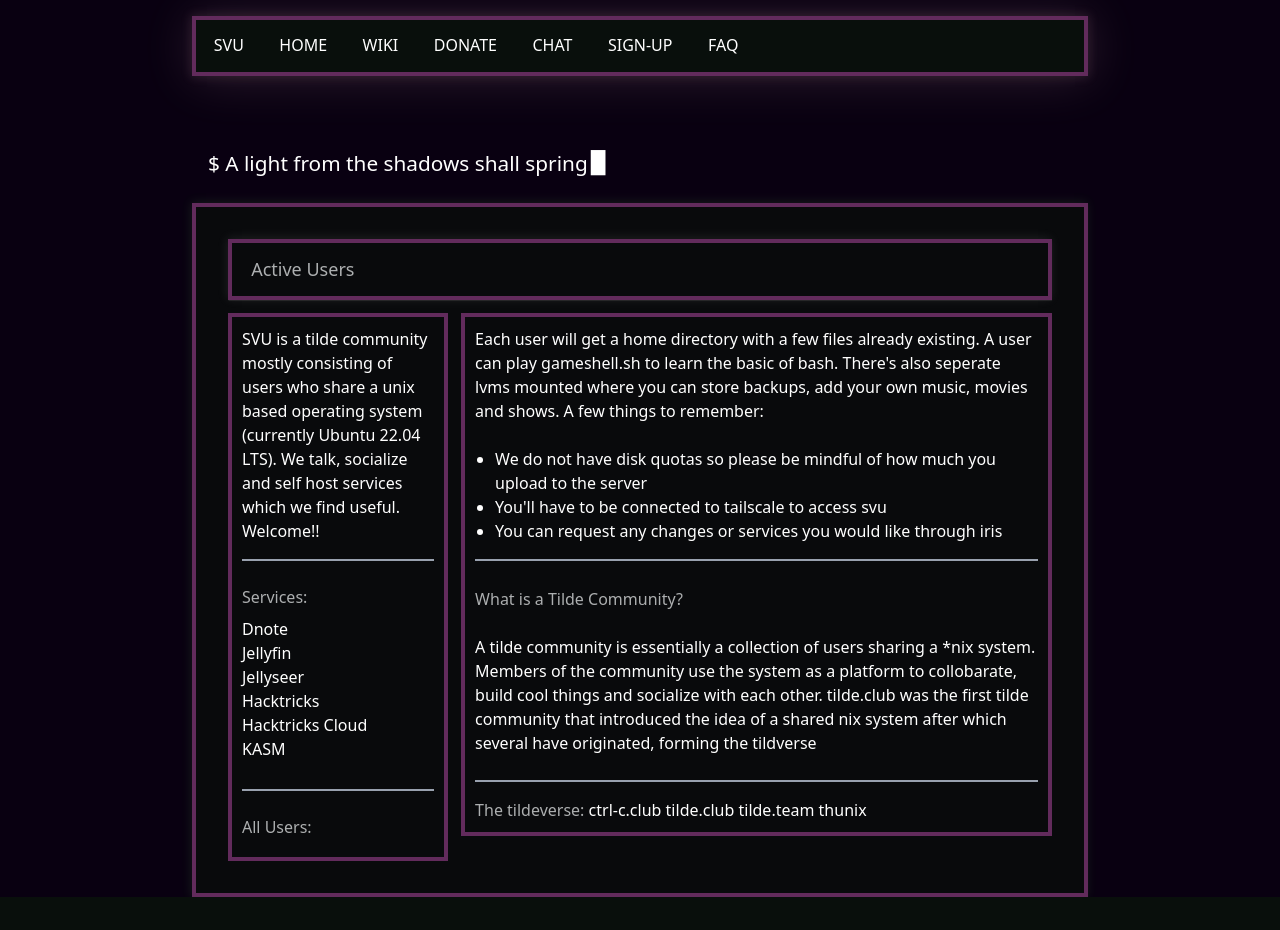
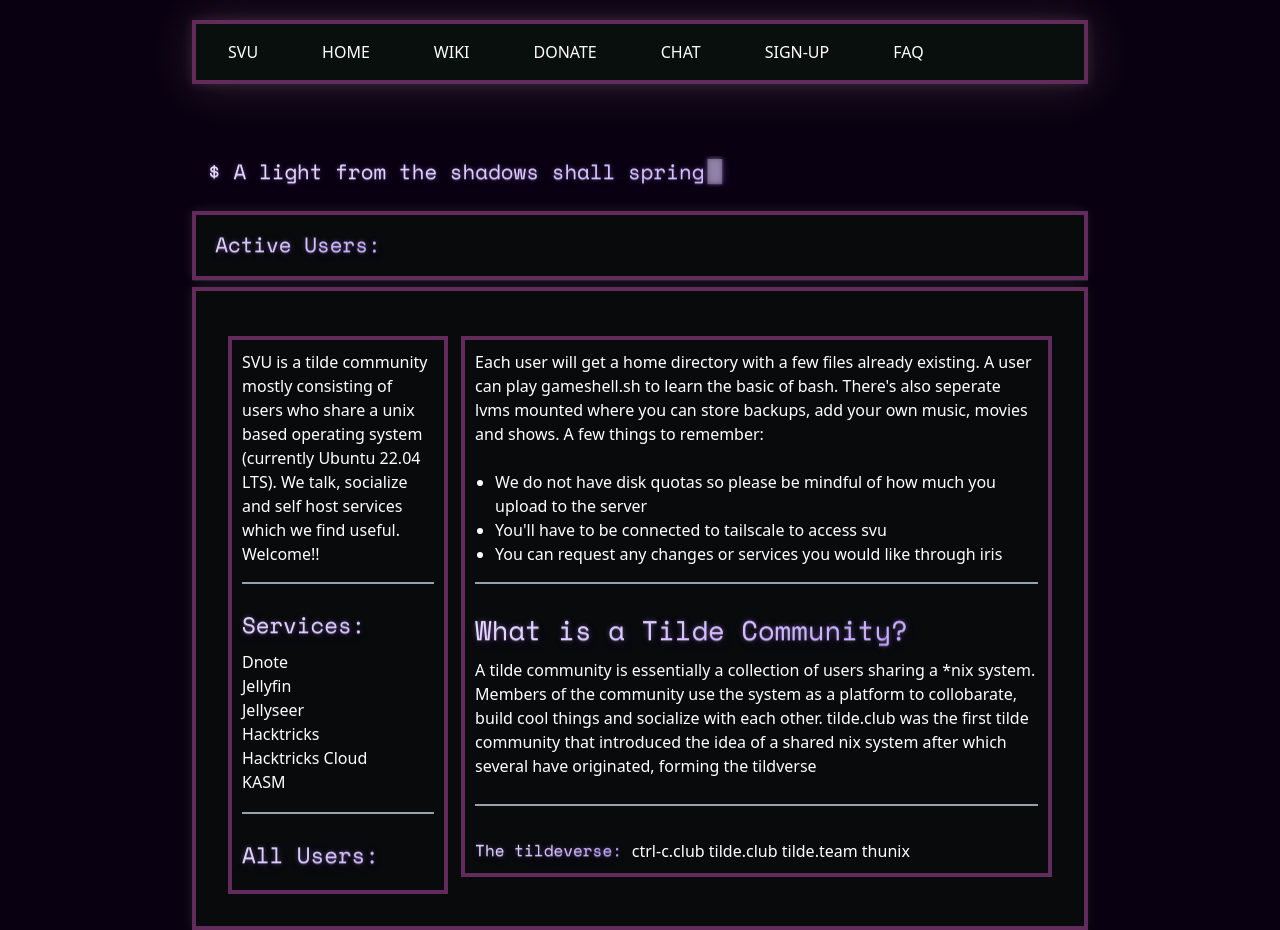
Before and after one commit to Viridescent7/svu_dashboard, a Django app: page / in a window 1280 px wide. Before the commit the page ends 897 px from the top, so only its background shows below. Run offline with Django 4.2, Linux system fonts and the light colour scheme.

Commit message:
modified h1 tags and fixed navbar

```diff
--- a/home/static/css/styles.css
+++ b/home/static/css/styles.css
@@ -1,37 +1,51 @@
+@import url('https://fonts.googleapis.com/css2?family=Space+Mono&display=swap');
+
 html, body {
   height: 100%;
   margin: 0;
 }
 
+h1 {
+  font-family: 'Space Mono';
+  color: #f2e8ff;
+  background: linear-gradient(145deg, #e9ddff, #cbb2ff, #a780ff);
+  -webkit-background-clip: text;
+  -webkit-text-fill-color: transparent;
 
-#navbar{
+  text-shadow:
+    0 1px 0 rgba(255, 255, 255, 0.3),
+    0 0 4px rgba(204, 179, 255, 0.3),
+    0 0 8px rgba(182, 142, 255, 0.2),
+    2px 4px 10px rgba(100, 0, 200, 0.15),
+    -1px -1px 3px rgba(255, 255, 255, 0.03);
+}
+
+#navbar {
     border: 0.28rem solid;
     border-color:rgba(98,43,92,100);
     border-image-slice: 1;
     box-shadow: 0px 0px 10px 2px rgba(247, 190, 200, 0.1),
                 1px 2px 50px 0.5px rgba(247, 190, 200, 0.15);
 
+    margin-top: 20px;
     min-height: 60px;
-    /* overflow: hidden; */
-}
-#navbar a{
-    display: block;
-    float: left;
-    padding-top: 1.5%;
-    padding-left: 2%;
-    padding-bottom: 12px;
-    padding-right: 2%;
+
+    display: flex;
+    justify-content: left;
+    align-items: left;
+    flex-wrap: wrap;
+
 
 }
 
-#navbar a:hover{
-   background-color: #303631;
+#navbar a{
+   transition: color 0.3s ease;
+   padding: 1rem 2rem;
+   display: block;
 }
 
-#navbar a:nth-child(0){
-    padding-bottom: 5px;
-    padding-left: 1.5%;
-    padding-right: 1.5%;
+#navbar a:hover {
+   background: linear-gradient(145deg, #2b2b2b, #1a1a1a);
 }
 
 @media (prefers-reduced-motion: no-preference) {
@@ -43,6 +57,7 @@ html, body {
         from { max-width: 2em; } /* Width of ::before */
         to { max-width: 100%; }
     }
+}
 
 #runner::before {
     content: "$ ";
@@ -64,19 +79,23 @@ html, body {
     margin-left: 3px;
 }
 
-#main-content{
+#main-content {
     border: 0.28rem solid;
     border-color: rgba(98,43,92,100);
     box-shadow: -1px -0.8px 10px 0.3px rgba(149, 255, 119, 0.1),
                 0.3px 1.1px 1px -0.3px rgba(149, 255, 119, 0.15);
 }
 
-#active-users{
+#active-users {
     border: 0.28rem solid;
     border-color:rgb(98,43,92);
     box-shadow: -1px -0.8px 10px 0.3px rgba(229,228,226, 0.1),
                 0.3px 1.1px 1px -0.3px rgba(229,228,226, 0.15);
     height: 100%;
+}
+
+#active-users h1 {
+  font-size: 1.3rem;
 }
 
 #main-body {
@@ -119,8 +138,16 @@ html, body {
     margin-bottom: auto;
 }
 
+#services h1 {
+    font-size: 1.4rem;
+}
+
 #services a:hover {
     color: red;
+}
+
+#all-users h1 {
+    font-size: 1.4rem;
 }
 
 #how-to {
@@ -145,6 +172,10 @@ html, body {
 #how-to ul.custom li::before {
   content: "•";
   margin-right: 8px;
+}
+
+#what-is h1 {
+    font-size: 1.7rem;
 }
 
 #username, #email, #why, #sshkey{
--- a/home/templates/index.html
+++ b/home/templates/index.html
@@ -3,12 +3,14 @@
 
 
 {% block title %}SVU{% endblock %}
-{% block runner%}<h1 id="runner">{{ quote }}</h1> {% endblock %}
+{% block runner %}<h1 id="runner">{{ quote }}</h1> {% endblock %}
 
-{% block main-content %}
-<div id="active-users" class="rounded-2">
+{% block active-users %}
+<div id="active-users" class="w-[70%] rounded-2 bg-[rgba(9,10,12,100)] mx-auto mt-[0.6%] mb-[0.5%]">
     <ul class="flex gap-[1rem]">
-        <h1 class="float-left whitespace-nowrap text-lg text-[rgba(191,193,194,0.9)] py-[0.8rem] px-[1.2rem]">Active Users</h1>
+        <h1 class="float-left whitespace-nowrap text-lg text-[rgba(191,193,194,0.9)] py-[0.9rem] px-[1.2rem]">
+            Active Users:
+        </h1>
         <marquee direction="left" scrollamount="5">
             <div class="flex gap-[2rem] pt-[1.25rem] text-[0.8rem]">
                 {% for user in active_users %}
@@ -18,6 +20,9 @@
         </marquee>
     </ul>
 </div>
+{% endblock %}
+
+{% block main-content %}
 <div id="main-body">
     <div id="about_us" class="mt-[0.2rem] py-[2rem]">
         SVU is a tilde community mostly consisting of users who share a unix based operating
@@ -37,7 +42,7 @@
         <br></br>
         <br></br>
         <hr class="my-4 border-t-2 border-gray-400" />
-        <div id="tilde" class="grid">
+        <div id="all-users" class="grid">
             <h1 class="float-left whitespace-nowrap text-[rgba(191,193,194,0.9)] py-[0.5rem]">
              All Users:
             </h1>
@@ -74,13 +79,15 @@
         which several have originated, forming the tildverse
         </div>
     <hr class="my-4 border-t-2 border-gray-400" />
-    <h1 class="float-left whitespace-nowrap text-[rgba(191,193,194,0.9)]">
+    <h1 class="float-left whitespace-nowrap text-[rgba(191,193,194,0.9)] mt-[1rem]">
         The tildeverse:&nbsp
     </h1>
-    <a href="https://ctrl-c.club">ctrl-c.club</a>
-    <a href="https://tilde.club">tilde.club</a>
-    <a href="https://tilde.team">tilde.team</a>
-    <a href="club">thunix</a>
+    <div id="tilde-links" class="mt-[2.1rem]">
+        <a href="https://ctrl-c.club">ctrl-c.club</a>
+        <a href="https://tilde.club">tilde.club</a>
+        <a href="https://tilde.team">tilde.team</a>
+        <a href="https://www.thunix.net">thunix</a>
+    </div>
     </div>
 </div>
 
--- a/home/templates/navi.html
+++ b/home/templates/navi.html
@@ -9,7 +9,7 @@
 </head>
 <body>
 
-<div id="navbar" class="mx-auto my-auto bg-[rgba(9,15,12,100)] pl-3.5%">
+<div id="navbar" class="mx-auto my-auto bg-[rgba(9,15,12,100)] pl-3.5% w-[70%]">
     <a href="/">SVU</a>
     <a href="/">HOME</a>
     <a href="#">WIKI</a>
--- a/templates/base.html
+++ b/templates/base.html
@@ -12,9 +12,7 @@
 
 </head>
 <body class="bg-[rgb(9,0,17)] text-[rgba(255,255,255,100)] break-keep">
-    <div id="navdiv" class="bg-[rgba(9,0,17,100)] w-[70%] mx-auto mt-4">
-        {% include "navi.html" %}
-    </div>
+    {% include "navi.html" %}
     <br><br>
 
     <div id="runner-outer" class="w-[70%] mx-auto mt-[0.6%] p-[1rem] mb-[0.3%]">
@@ -22,6 +20,10 @@
     {% endblock %}
     </div>
 
+    <div id="active-users-outer">
+        {% block active-users %}
+        {% endblock %}
+    </div>
     <div id="main-content" class="w-[70%] bg-[rgba(9,10,12,100)] mx-auto mt-[0.6%] p-[2rem] mb-[0.5%]">
         {% block main-content %}
         {% endblock %}
```
